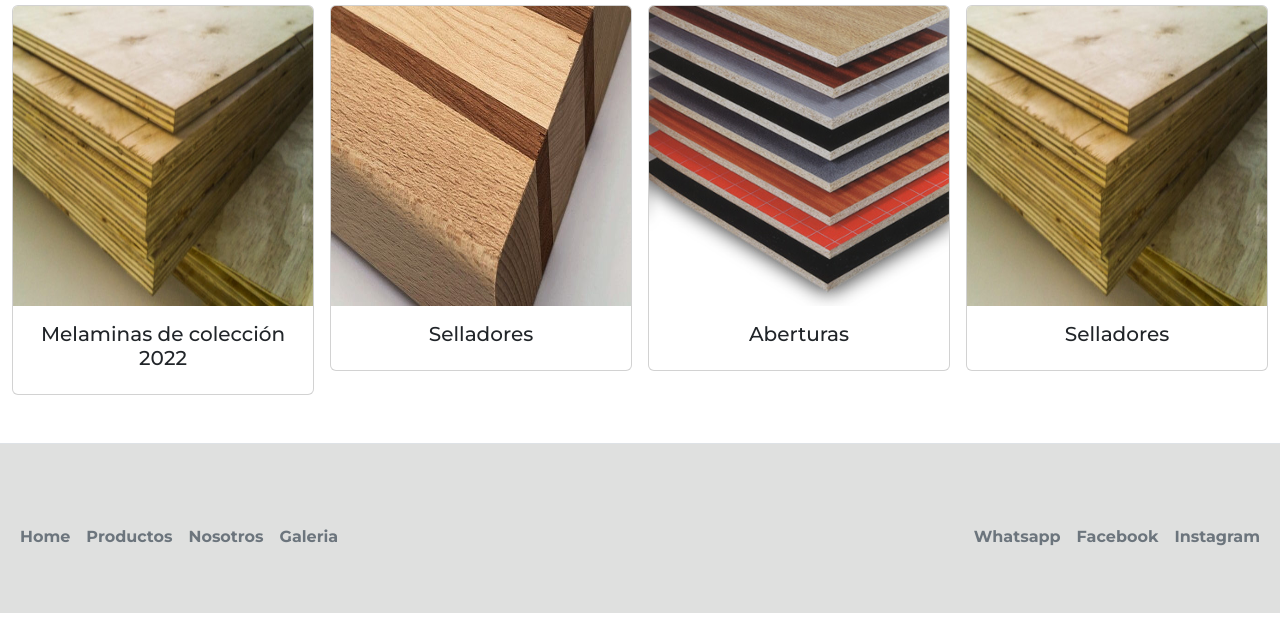
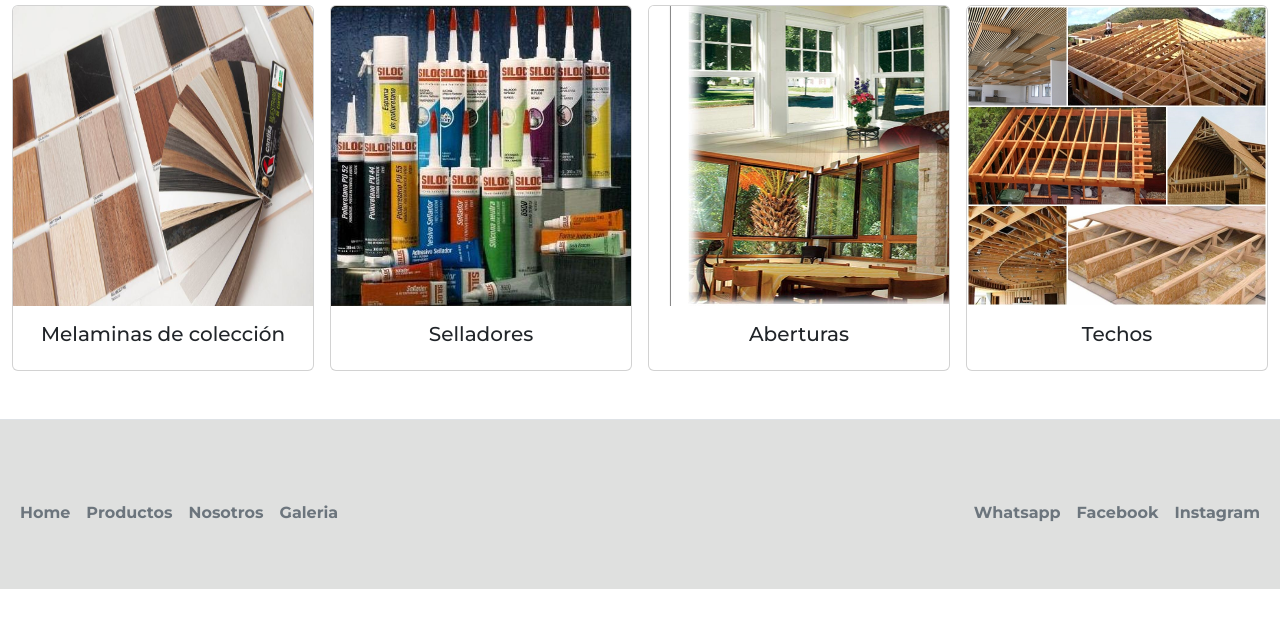
Before and after one commit to edubott/entrega-final-bottegaro, a plain HTML site: page pages/productos.html in a window 1280 px wide. Shown: the part 171-800 px from the top of the page. Drawn offline with nearby package versions, Linux system fonts and the light colour scheme.

Commit message:
Imagenes añadidas

```diff
--- a/pages/productos.html
+++ b/pages/productos.html
@@ -55,15 +55,15 @@
                 <h2 class="titulo">Nuestros productos</h2>
                 <div class="col-12 col-lg-3 col-md-4">
                     <article class="card">
-                        <img src="/images/fenolico.jpg" class="card-img-top w-100" alt="Fenolicos">
+                        <img src="/images/Melamin.jpg" class="card-img-top w-100" alt="Melamin">
                         <div class="card-body">
-                            <h5 class="card-title text-center">Melaminas de colección 2022</h5>
+                            <h5 class="card-title text-center">Melaminas de colección</h5>
                         </div>
                     </article>
                 </div>
                 <div class="col-12 col-lg-3 col-md-4">
                     <article class="card">
-                        <img src="/images/tablero.jpg" class="card-img-top" alt="Tableros">
+                        <img src="/images/Selladores.jpg" class="card-img-top" alt="Selladores">
                         <div class="card-body">
                             <h5 class="card-title text-center">Selladores</h5>
                         </div>
@@ -71,7 +71,7 @@
                 </div>
                 <div class="col-12 col-lg-3 col-md-4">
                     <article class="card">
-                        <img src="/images/melamina.jpg" class="card-img-top" alt="Melaminas">
+                        <img src="/images/aberturas.jpg" class="card-img-top" alt="Aberturas">
                         <div class="card-body">
                             <h5 class="card-title text-center">Aberturas</h5>
                         </div>
@@ -79,9 +79,9 @@
                 </div>
                 <div class="col-12 col-lg-3 col-md-4">
                     <article class="card">
-                        <img src="/images/fenolico.jpg" class="card-img-top" alt="Melaminas">
+                        <img src="/images/techos.jpg" class="card-img-top" alt="Techos">
                         <div class="card-body">
-                            <h5 class="card-title text-center">Selladores</h5>
+                            <h5 class="card-title text-center">Techos</h5>
                         </div>
                     </article>
                 </div>
```
Also changed, not shown: index.html (+3 -3 lines), pages/contacto.html (+1 -1 lines), images/Melamin.jpg (added), images/Selladores.jpg (added), images/aberturas.jpg (added), images/techos.jpg (added).
